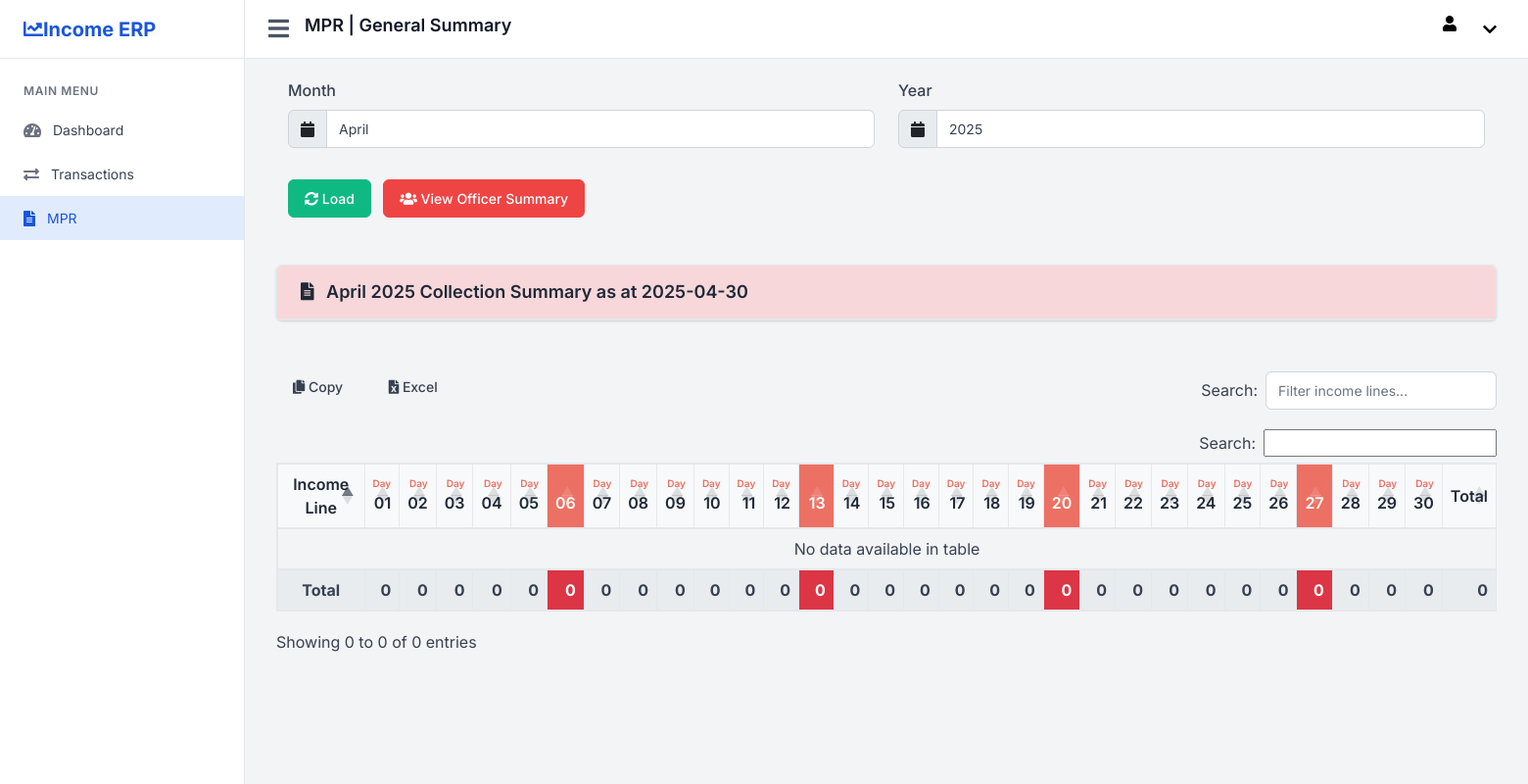
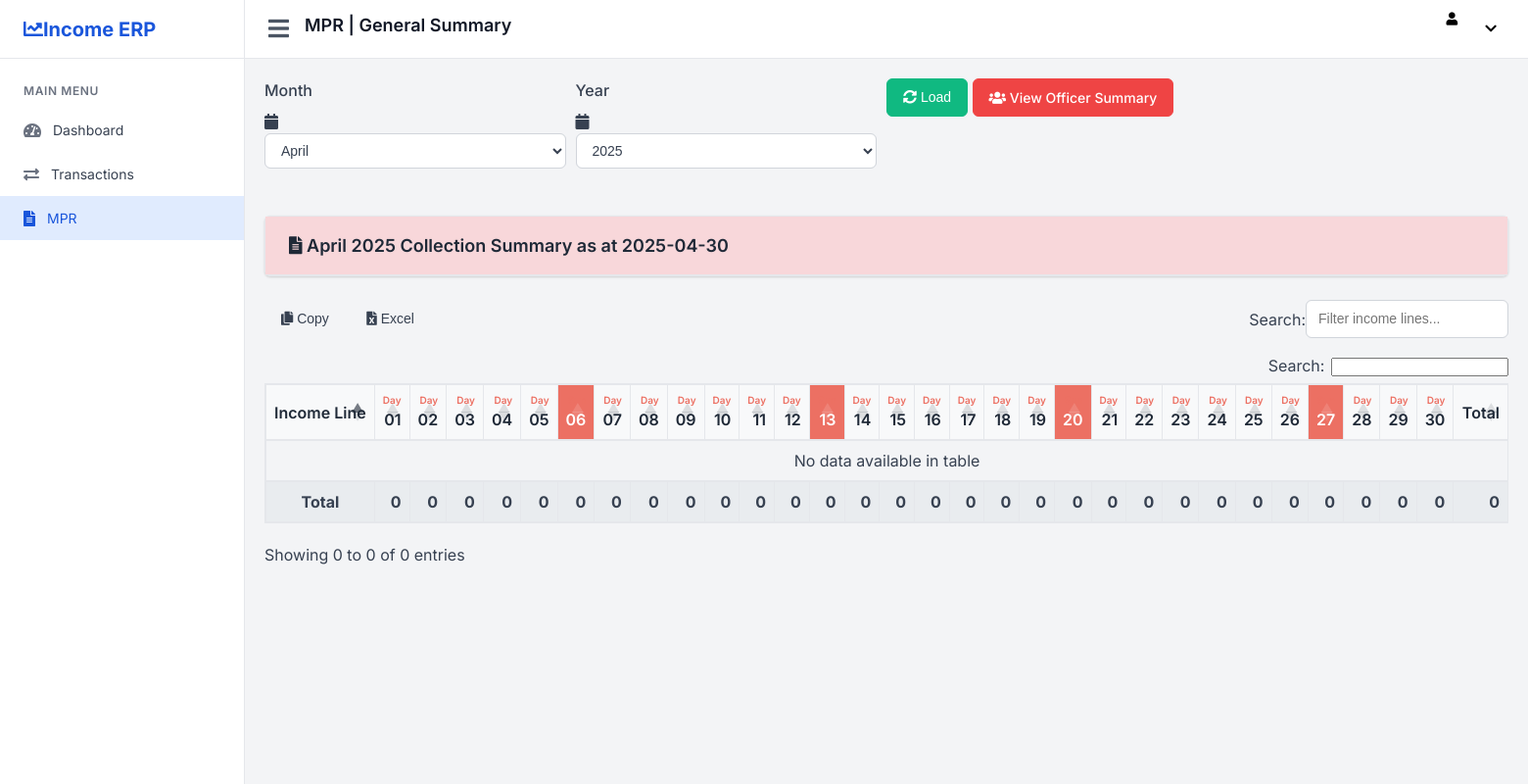
Before and after one commit to opetoks/remittance-nexus-system, a PHP site: page /woobs_erp/mpr.php in a window 1560 px wide. Shown: the whole page at 98% size. Run offline with PHP 8.4, Linux system fonts and the light colour scheme; the visitor is signed in with stand-in values (Sample User, id 1); data that the repository does not hold is empty; some libraries are stand-ins or nearby versions.

Commit message:
new update just obtained

```diff
--- a/models/Transaction.php
+++ b/models/Transaction.php
@@ -173,7 +173,7 @@ class Transaction {
     // Get all transactions
     public function getTransactions() {
         // Prepare query
-        $this->db->query('SELECT * FROM account_general_transaction_new ORDER BY posting_time DESC LIMIT 100');
+        $this->db->query('SELECT * FROM account_general_transaction_new ORDER BY posting_time DESC'); //LIMIT 100
 
         // Get result set
         return $this->db->resultSet();
--- a/mpr.php
+++ b/mpr.php
@@ -53,7 +53,6 @@ $page_title = "Monthly Performance Report (MPR)";
     <meta name="viewport" content="width=device-width, initial-scale=1.0">
     <link rel="stylesheet" href="https://cdnjs.cloudflare.com/ajax/libs/font-awesome/5.15.4/css/all.min.css">
     <link href="https://fonts.googleapis.com/css2?family=Inter:wght@400;500;600;700&display=swap" rel="stylesheet">
-    <link rel="stylesheet" href="https://cdn.jsdelivr.net/npm/bootstrap@5.2.3/dist/css/bootstrap.min.css">
     <link rel="stylesheet" href="https://cdn.datatables.net/1.11.5/css/dataTables.bootstrap5.min.css">
     <link rel="stylesheet" href="https://cdn.datatables.net/buttons/2.2.2/css/buttons.dataTables.min.css">
     <link rel="stylesheet" href="assets/css/style.css">
@@ -142,7 +141,7 @@ $page_title = "Monthly Performance Report (MPR)";
                     <div class="col-12">
                         <form id="mprPeriodForm" class="mb-4">
                             <div class="row align-items-end">
-                                <div class="col-md-3 col-sm-6">
+                                <div class="col-sm-3">
                                     <div class="form-group">
                                         <label for="smonth" class="form-label">Month</label>
                                         <div class="input-group">
@@ -163,7 +162,7 @@ $page_title = "Monthly Performance Report (MPR)";
                                     </div>
                                 </div>
 
-                                <div class="col-md-3 col-sm-6">
+                                <div class="col-sm-3">
                                     <div class="form-group">
                                         <label for="syear" class="form-label">Year</label>
                                         <div class="input-group">
@@ -182,9 +181,8 @@ $page_title = "Monthly Performance Report (MPR)";
                                     </div>
                                 </div>
 
-                                <div class="col-md-6 col-sm-12">
-                                    <div class="mt-2 mt-md-0">
-                                        <button type="submit" class="btn btn-success me-2">
+                                <div class="col-sm-6">
+                                    <button type="submit" class="btn btn-success">
                                         <i class="fas fa-sync-alt"></i> Load
                                     </button>
                                     <a href="mpr_officers.php" class="btn btn-danger">
@@ -192,15 +190,12 @@ $page_title = "Monthly Performance Report (MPR)";
                                     </a>
                                 </div>
                             </div>
-                            </div>
                         </form>
                     </div>
                 </div>
 
                 <!-- MPR Summary Card -->
-                <div class="row mb-4">
-                    <div class="col-12">
-                        <div class="card">
+                <div class="card mb-4">
                     <div class="card-header bg-red-100 text-red-800">
                         <h5 class="card-title mb-0" id="periodDisplay">
                             <i class="fas fa-file-alt me-2"></i>
@@ -208,14 +203,10 @@ $page_title = "Monthly Performance Report (MPR)";
                         </h5>
                     </div>
                 </div>
-                    </div>
-                </div>
 
                 <!-- Search & Export Controls -->
-                <div class="row mb-3">
-                    <div class="col-12">
-                        <div class="d-flex flex-wrap justify-content-between align-items-center">
-                            <div class="mb-2 mb-md-0">
+                <div class="d-flex justify-content-between mb-3">
+                    <div>
                         <button id="copyButton" class="btn btn-outline-secondary me-2">
                             <i class="fas fa-copy"></i> Copy
                         </button>
@@ -229,12 +220,8 @@ $page_title = "Monthly Performance Report (MPR)";
                         <input type="text" id="tableSearch" class="form-control form-control-sm" placeholder="Filter income lines...">
                     </div>
                 </div>
-                    </div>
-                </div>
 
                 <!-- MPR Table Container -->
-                <div class="row">
-                    <div class="col-12">
                 <div id="mprTableContainer" class="table-responsive">
                     <div class="loading">
                         <div class="spinner-border text-primary" role="status">
@@ -245,11 +232,8 @@ $page_title = "Monthly Performance Report (MPR)";
             </div>
         </div>
     </div>
-        </div>
-    </div>
 
     <script src="https://code.jquery.com/jquery-3.6.0.min.js"></script>
-    <script src="https://cdn.jsdelivr.net/npm/bootstrap@5.2.3/dist/js/bootstrap.bundle.min.js"></script>
     <script src="https://cdn.datatables.net/1.11.5/js/jquery.dataTables.min.js"></script>
     <script src="https://cdn.datatables.net/buttons/2.2.2/js/dataTables.buttons.min.js"></script>
     <script src="https://cdnjs.cloudflare.com/ajax/libs/jszip/3.1.3/jszip.min.js"></script>
```
Lines whose indentation alone changed are shown as unchanged.
